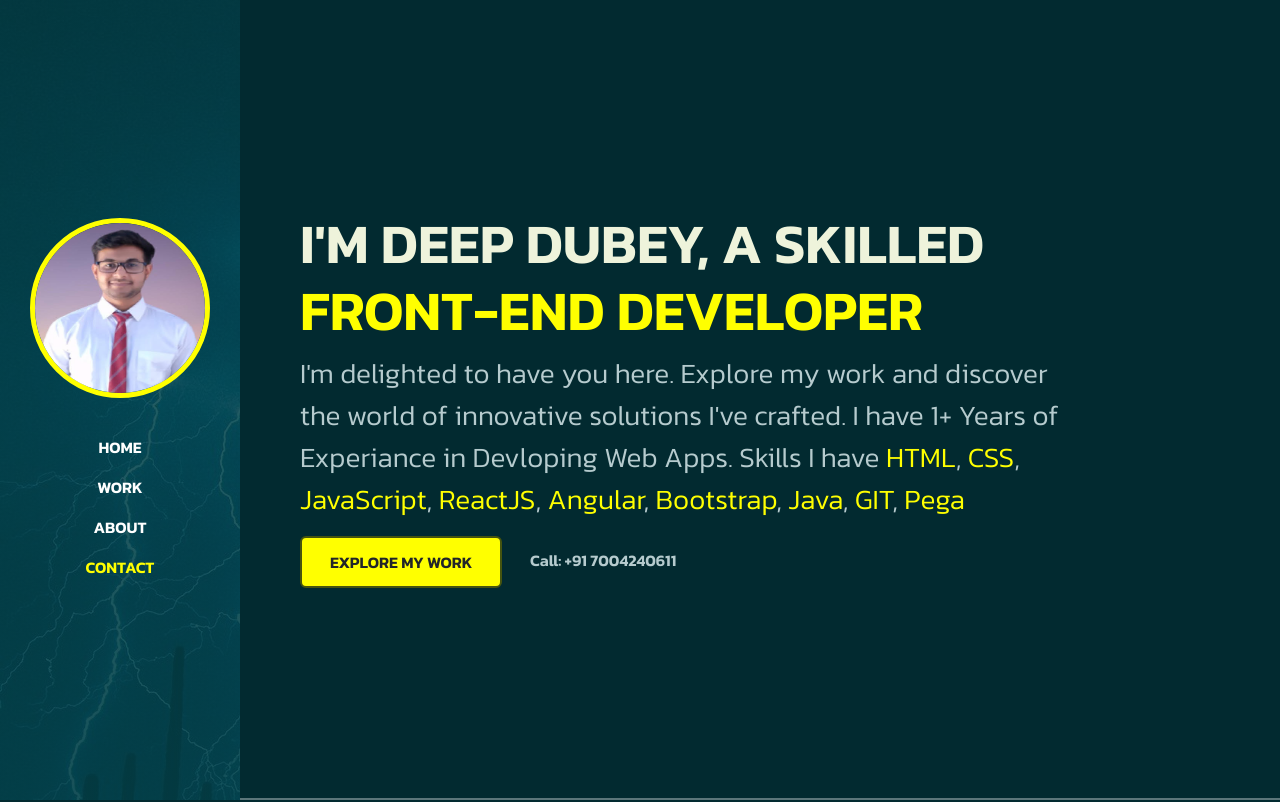
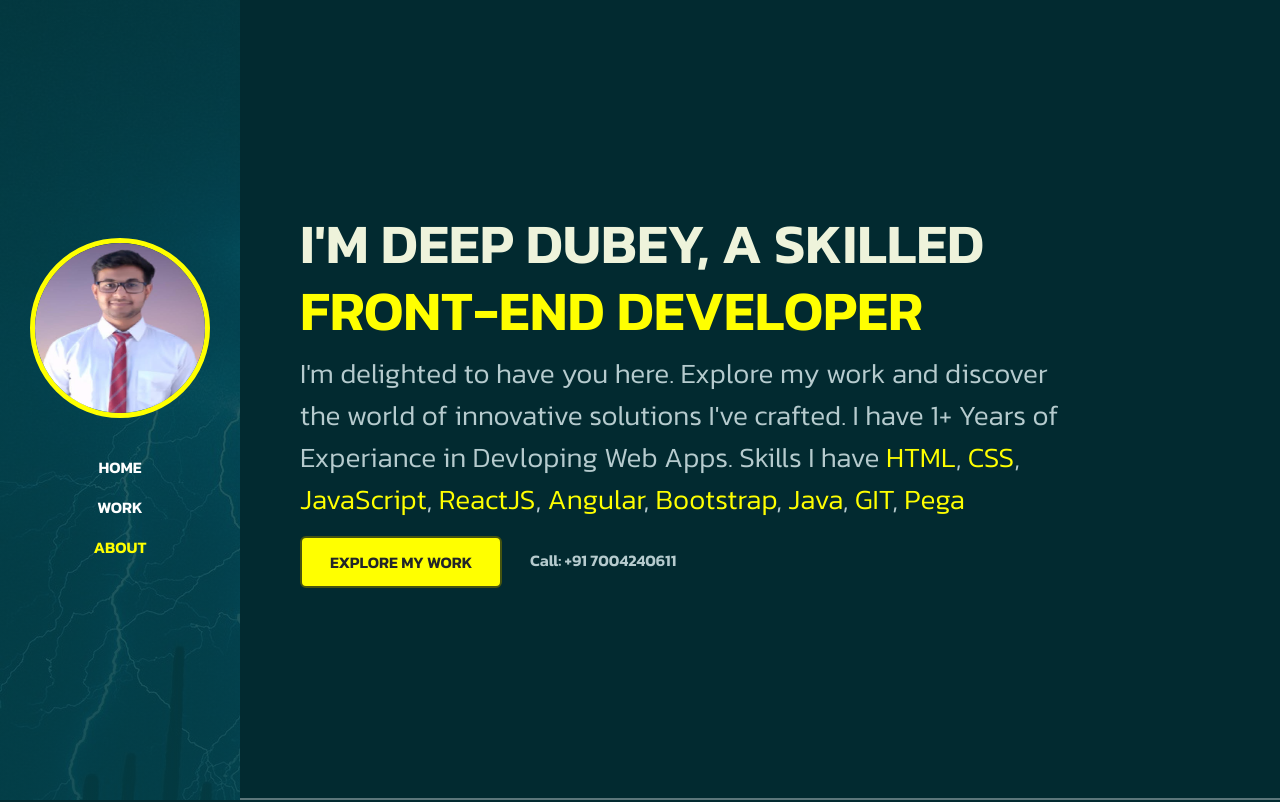
Before and after one commit to Deep-Dubey/Portfolio, a plain HTML site: page index.html in a window 1280 px wide. Shown: the top 802 px of the page. Drawn offline with Linux system fonts and the light colour scheme; a web font is replaced by a local one.

Commit message:
deep dubey commited after final update2

```diff
--- a/index.html
+++ b/index.html
@@ -52,11 +52,11 @@
               >
             </li>
 
-            <li class="nav-item">
+            <!-- <li class="nav-item">
               <a class="nav-link active" aria-current="page" href="#contact"
                 >Contact</a
               >
-            </li>
+            </li> -->
           </ul>
         </div>
       </div>
@@ -226,7 +226,7 @@
       <!-- //ABOUT -->
 
       <!-- CONTACT -->
-      <section id="contact" class="full-hight px-lg-5">
+      <!-- <section id="contact" class="full-hight px-lg-5">
         <div class="container gy-4">
           <div class="row justify-content-center text-center p-4">
             <div class="col-md-8 pb-4" data-aos="fade-up">
@@ -280,7 +280,7 @@
             </div>
           </div>
         </div>
-      </section>
+      </section> -->
       <!-- //CONTACT -->
 
       <!-- FOOTER -->
```
